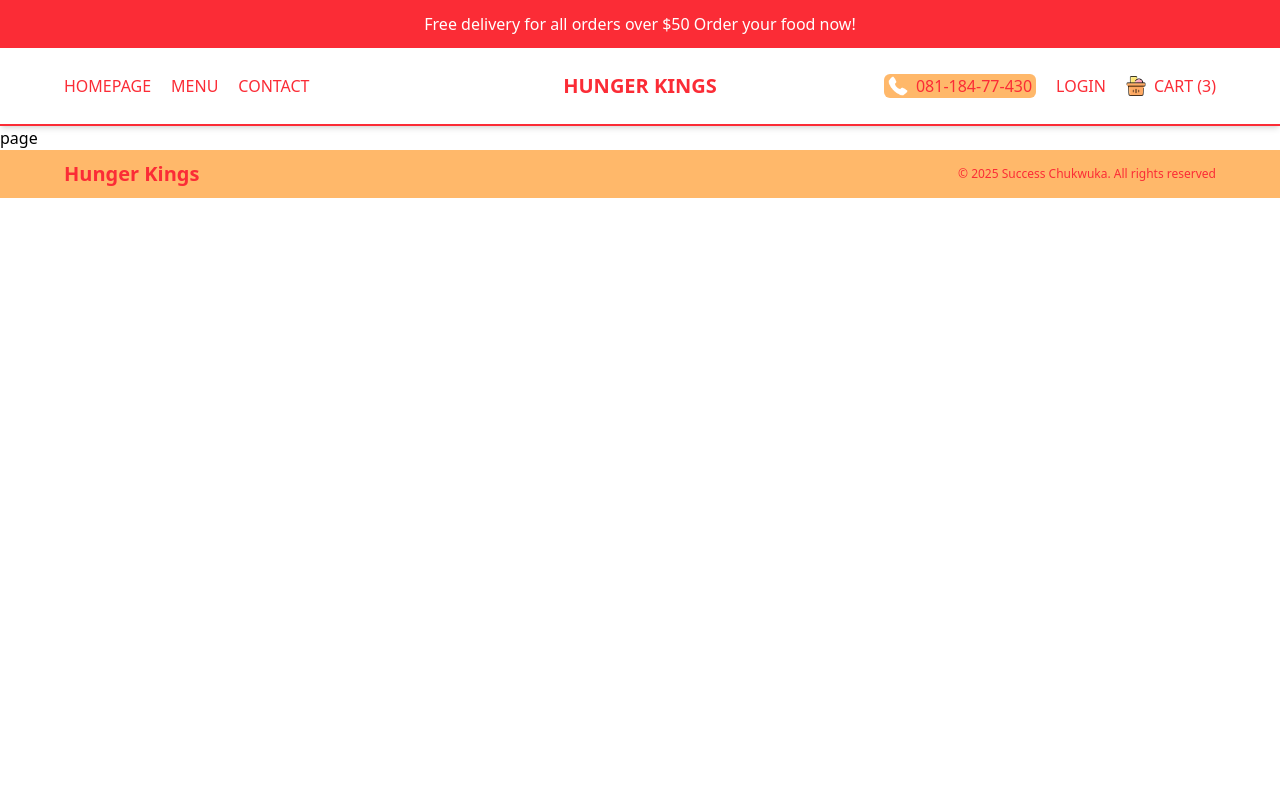
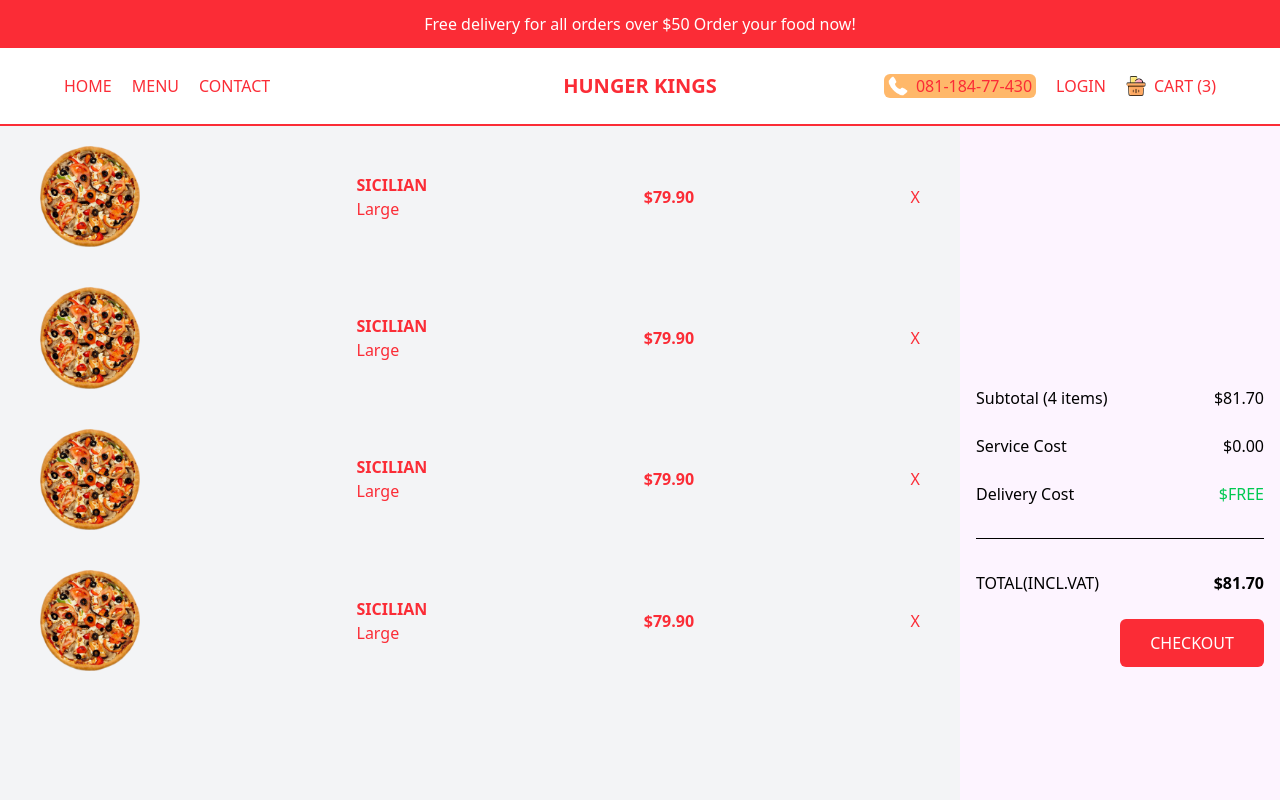
Before and after one commit to jehovah-son/Hunger-King, a Next.js app: page /cart in a window 1280 px wide. Shown: the top 800 px of the page. Built offline with nearby package versions, Linux system fonts and the light colour scheme.

Commit message:
`Refactored Cart page layout, updated product page and navbar links`

```diff
--- a/src/app/cart/page.tsx
+++ b/src/app/cart/page.tsx
@@ -1,5 +1,137 @@
-import React from "react";
+import Image from "next/image";
+import P1 from "../../../public/temporary/p1.png";
 
 export default function CartPage() {
-  return <div>page</div>;
+  return (
+    <div className="flex flex-col md:flex-row h-screen">
+      {/* Item on cart (larger side) */}
+      <div className="w-full md:h-full text-red-500 h-1/2 md:px-10 px-4 md:w-3/4  bg-gray-100 overflow-scroll">
+        {/* first item */}
+        <div className="flex py-5  justify-between items-center ">
+          <div>
+            <Image
+              src={P1}
+              width={100}
+              height={100}
+              alt="cart item"
+              className="object-contain"
+            />
+          </div>
+          {/* text item */}
+          <div>
+            <h1 className="uppercase font-bold">Sicilian</h1>
+            <p className="text-base">Large</p>
+          </div>
+          {/* item price */}
+          <div>
+            <p className="font-bold">$79.90</p>
+          </div>
+          {/* delete item */}
+          <div>
+            <p>X</p>
+          </div>
+        </div>
+        {/* second item */}
+        <div className="flex py-5 justify-between items-center ">
+          <div>
+            <Image
+              src={P1}
+              width={100}
+              height={100}
+              alt="cart item"
+              className="object-contain"
+            />
+          </div>
+          {/* text item */}
+          <div>
+            <h1 className="uppercase font-bold">Sicilian</h1>
+            <p className="text-base">Large</p>
+          </div>
+          {/* item price */}
+          <div>
+            <p className="font-bold">$79.90</p>
+          </div>
+          {/* delete item */}
+          <div>
+            <p>X</p>
+          </div>
+        </div>
+        {/* third item */}
+        <div className="flex py-5 justify-between items-center ">
+          <div>
+            <Image
+              src={P1}
+              width={100}
+              height={100}
+              alt="cart item"
+              className="object-contain"
+            />
+          </div>
+          {/* text item */}
+          {/* text item */}
+          <div>
+            <h1 className="uppercase font-bold">Sicilian</h1>
+            <p className="text-base">Large</p>
+          </div>
+          {/* item price */}
+          <div>
+            <p className="font-bold">$79.90</p>
+          </div>
+          {/* delete item */}
+          <div>
+            <p>X</p>
+          </div>
+        </div>
+        {/* forth item */}
+        <div className="flex py-5 justify-between items-center ">
+          <div>
+            <Image
+              src={P1}
+              width={100}
+              height={100}
+              alt="cart item"
+              className="object-contain"
+            />
+          </div>
+          {/* text item */}
+          <div>
+            <h1 className="uppercase font-bold">Sicilian</h1>
+            <p className="text-base">Large</p>
+          </div>
+          {/* item price */}
+          <div>
+            <p className="font-bold">$79.90</p>
+          </div>
+          {/* delete item */}
+          <div>
+            <p>X</p>
+          </div>
+        </div>
+      </div>
+
+      {/* Total price in cart (smaller side) */}
+      <div className="w-full md:w-1/4 p-4 md:h-screen h-1/2 justify-center  flex flex-col gap-4 md:gap-6 bg-fuchsia-50">
+        <div className="flex justify-between">
+          <span className="">Subtotal (4 items)</span>
+          <span className="">$81.70</span>
+        </div>
+        <div className="flex justify-between">
+          <span className="">Service Cost</span>
+          <span className="">$0.00</span>
+        </div>
+        <div className="flex justify-between">
+          <span className="">Delivery Cost</span>
+          <span className="text-green-500">$FREE</span>
+        </div>
+        <hr className="my-2" />
+        <div className="flex justify-between">
+          <span className="">TOTAL(INCL.VAT)</span>
+          <span className="font-bold">$81.70</span>
+        </div>
+        <button className="bg-red-500 text-white p-3 rounded-md w-1/2 self-end">
+          CHECKOUT
+        </button>
+      </div>
+    </div>
+  );
 }
--- a/src/app/product/[id]/page.tsx
+++ b/src/app/product/[id]/page.tsx
@@ -18,7 +18,7 @@ export default function SingleProductPage() {
         />
       </div>
       {/* product details area */}
-      <div className="flex flex-col   gap-5  text-red-500">
+      <div className="flex flex-col  gap-5  text-red-500">
         <h1 className="md:text-4xl text-3xl font-bold uppercase ">
           {singleProduct.title}
         </h1>
--- a/src/component/Navbar.tsx
+++ b/src/component/Navbar.tsx
@@ -9,7 +9,7 @@ export default function Navbar() {
   return (
     <div className="md:px-16 md:py-6 px-3 py-3 flex justify-between gap-3 items-center shadow-md border-b-2 text-red-500 uppercase border-red-500 ">
       <div className="md:flex gap-5 flex-1 md:block hidden">
-        <Link href="/">HomePage</Link>
+        <Link href="/">Home</Link>
         <Link href="/menu">Menu</Link>
         <Link href="/contact">Contact</Link>
       </div>
```
